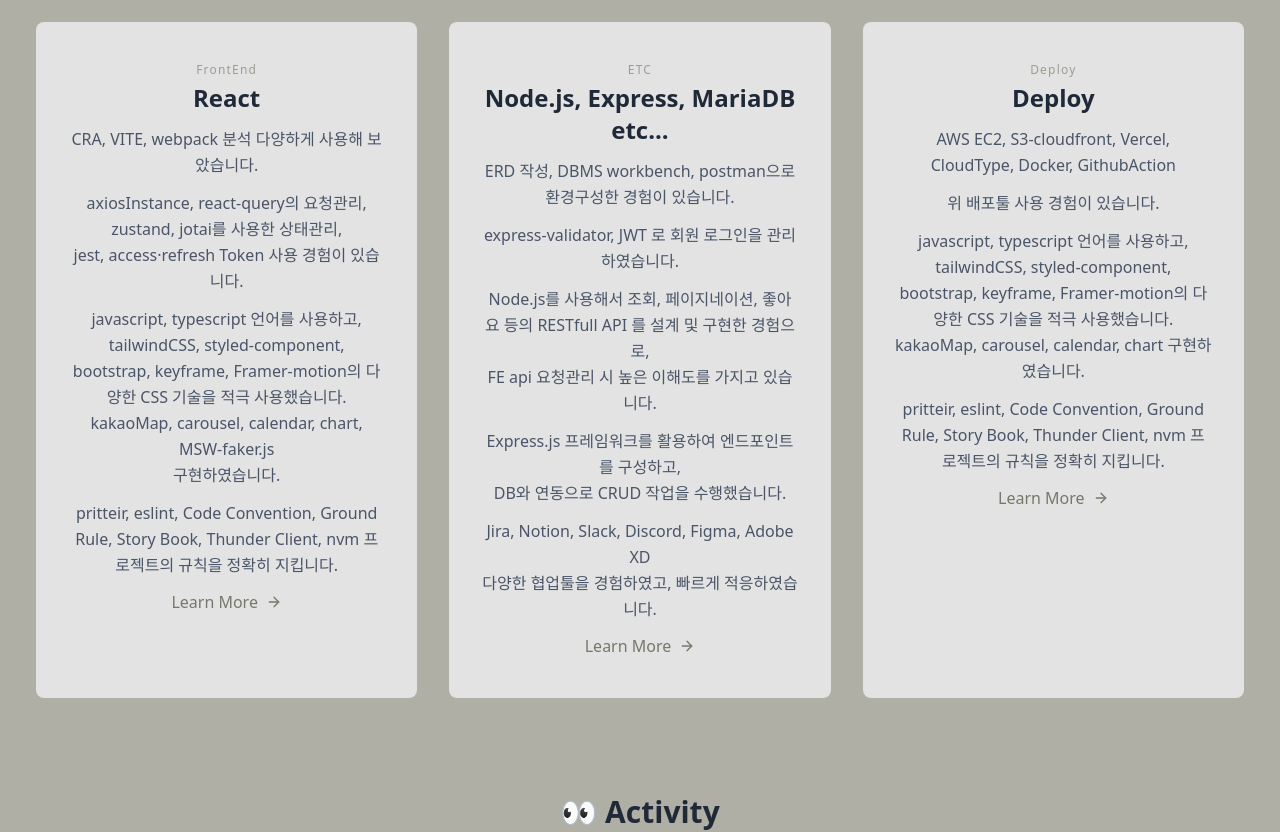
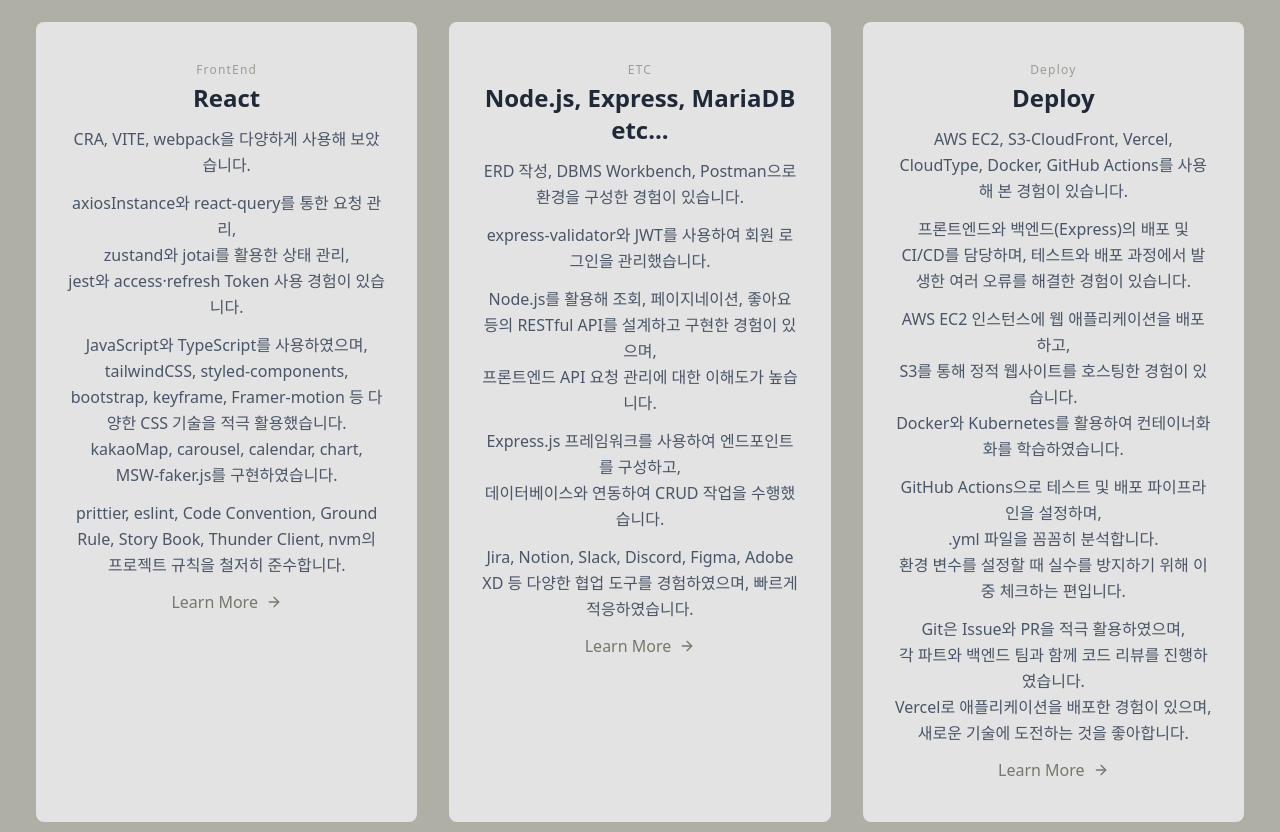
Before and after one commit to chae-dahee/chae-dahee.github.io, a Next.js app: page / in a window 1280 px wide. Shown: the part 928-1760 px from the top of the page. Built offline with nearby package versions, Linux system fonts and the light colour scheme.

Commit message:
feat: stack deploy 내용 추가

```diff
--- a/src/components/home/about-me.js
+++ b/src/components/home/about-me.js
@@ -97,7 +97,7 @@
             )}
           </motion.div>
           <motion.div
-            className="left-0 flex items-start justify-between w-2/3 mt-3 text-lg "
+            className="left-0 flex flex-row items-start justify-between w-full mt-3 text-lg text-left border-2 sm:flex-row flex-nowrap"
             initial={{ opacity: 0, y: 5 }}
             animate={{ opacity: 1, y: 0 }}
             exit={{ opacity: 0, y: 5 }}
--- a/src/components/home/stack.js
+++ b/src/components/home/stack.js
@@ -26,24 +26,22 @@
                   React
                 </h1>
                 <p className="mb-3 leading-relaxed">
-                  CRA, VITE, webpack 분석 다양하게 사용해 보았습니다.
+                  CRA, VITE, webpack을 다양하게 사용해 보았습니다.
                 </p>
                 <p className="mb-3 leading-relaxed">
-                  axiosInstance, react-query의 요청관리, <br />
-                  zustand, jotai를 사용한 상태관리, <br />
-                  jest, access·refresh Token 사용 경험이 있습니다.
+                  axiosInstance와 react-query를 통한 요청 관리, <br /> zustand와
+                  jotai를 활용한 상태 관리, <br /> jest와 access·refresh Token
+                  사용 경험이 있습니다.
                 </p>
                 <p className="mb-3 leading-relaxed">
-                  javascript, typescript 언어를 사용하고,
-                  <br />
-                  tailwindCSS, styled-component, bootstrap, keyframe,
-                  Framer-motion의 다양한 CSS 기술을 적극 사용했습니다. <br />
-                  kakaoMap, carousel, calendar, chart, MSW-faker.js <br />
-                  구현하였습니다.
+                  JavaScript와 TypeScript를 사용하였으며, <br /> tailwindCSS,
+                  styled-components, bootstrap, keyframe, Framer-motion 등
+                  다양한 CSS 기술을 적극 활용했습니다. <br /> kakaoMap,
+                  carousel, calendar, chart, MSW-faker.js를 구현하였습니다.
                 </p>
                 <p className="mb-3 leading-relaxed">
-                  pritteir, eslint, Code Convention, Ground Rule, Story Book,
-                  Thunder Client, nvm 프로젝트의 규칙을 정확히 지킵니다.
+                  prittier, eslint, Code Convention, Ground Rule, Story Book,
+                  Thunder Client, nvm의 프로젝트 규칙을 철저히 준수합니다.
                 </p>
                 <a className="inline-flex items-center text-dark">
                   Learn More
@@ -81,24 +79,24 @@
                   Node.js, Express, MariaDB etc...
                 </h1>
                 <p className="mb-3 leading-relaxed">
-                  ERD 작성, DBMS workbench, postman으로 환경구성한 경험이
+                  ERD 작성, DBMS Workbench, Postman으로 환경을 구성한 경험이
                   있습니다.
                 </p>
                 <p className="mb-3 leading-relaxed">
-                  express-validator, JWT 로 회원 로그인을 관리하였습니다.
+                  express-validator와 JWT를 사용하여 회원 로그인을 관리했습니다.
                 </p>
                 <p className="mb-3 leading-relaxed">
-                  Node.js를 사용해서 조회, 페이지네이션, 좋아요 등의 RESTfull
-                  API 를 설계 및 구현한 경험으로,
-                  <br /> FE api 요청관리 시 높은 이해도를 가지고 있습니다.
+                  Node.js를 활용해 조회, 페이지네이션, 좋아요 등의 RESTful API를
+                  설계하고 구현한 경험이 있으며, <br /> 프론트엔드 API 요청
+                  관리에 대한 이해도가 높습니다.
                 </p>
                 <p className="mb-3 leading-relaxed">
-                  Express.js 프레임워크를 활용하여 엔드포인트를 구성하고,
-                  <br /> DB와 연동으로 CRUD 작업을 수행했습니다.
+                  Express.js 프레임워크를 사용하여 엔드포인트를 구성하고, <br />
+                  데이터베이스와 연동하여 CRUD 작업을 수행했습니다.
                 </p>
                 <p className="mb-3 leading-relaxed">
-                  Jira, Notion, Slack, Discord, Figma, Adobe XD <br />
-                  다양한 협업툴을 경험하였고, 빠르게 적응하였습니다.
+                  Jira, Notion, Slack, Discord, Figma, Adobe XD 등 다양한 협업
+                  도구를 경험하였으며, 빠르게 적응하였습니다.
                 </p>
                 <a className="inline-flex items-center text-dark">
                   Learn More
@@ -136,22 +134,35 @@
                   Deploy
                 </h1>
                 <p className="mb-3 leading-relaxed">
-                  AWS EC2, S3-cloudfront, Vercel, CloudType, Docker, GithubAction
+                  AWS EC2, S3-CloudFront, Vercel, CloudType, Docker, GitHub
+                  Actions를 사용해 본 경험이 있습니다.
                 </p>
                 <p className="mb-3 leading-relaxed">
-                  위 배포툴 사용 경험이 있습니다.
+                  프론트엔드와 백엔드(Express)의 배포 및 CI/CD를 담당하며,
+                  테스트와 배포 과정에서 발생한 여러 오류를 해결한 경험이
+                  있습니다.
                 </p>
                 <p className="mb-3 leading-relaxed">
-                  javascript, typescript 언어를 사용하고,
-                  <br />
-                  tailwindCSS, styled-component, bootstrap, keyframe,
-                  Framer-motion의 다양한 CSS 기술을 적극 사용했습니다. <br />
-                  kakaoMap, carousel, calendar, chart 구현하였습니다.
+                  AWS EC2 인스턴스에 웹 애플리케이션을 배포하고, <br />
+                  S3를 통해 정적 웹사이트를 호스팅한 경험이 있습니다. <br />
+                  Docker와 Kubernetes를 활용하여 컨테이너화화를 학습하였습니다.
                 </p>
                 <p className="mb-3 leading-relaxed">
-                  pritteir, eslint, Code Convention, Ground Rule, Story Book,
-                  Thunder Client, nvm 프로젝트의 규칙을 정확히 지킵니다.
+                  GitHub Actions으로 테스트 및 배포 파이프라인을 설정하며,
+                  <br />
+                  .yml 파일을 꼼꼼히 분석합니다. <br />
+                  환경 변수를 설정할 때 실수를 방지하기 위해 이중 체크하는
+                  편입니다. <br />
                 </p>
+                <p className="mb-3 leading-relaxed">
+                  Git은 Issue와 PR을 적극 활용하였으며,
+                  <br />각 파트와 백엔드 팀과 함께 코드 리뷰를 진행하였습니다.
+                  <br />
+                  Vercel로 애플리케이션을 배포한 경험이 있으며,
+                  <br />
+                  새로운 기술에 도전하는 것을 좋아합니다.
+                </p>
+
                 <a className="inline-flex items-center text-dark">
                   Learn More
                   <svg
```
